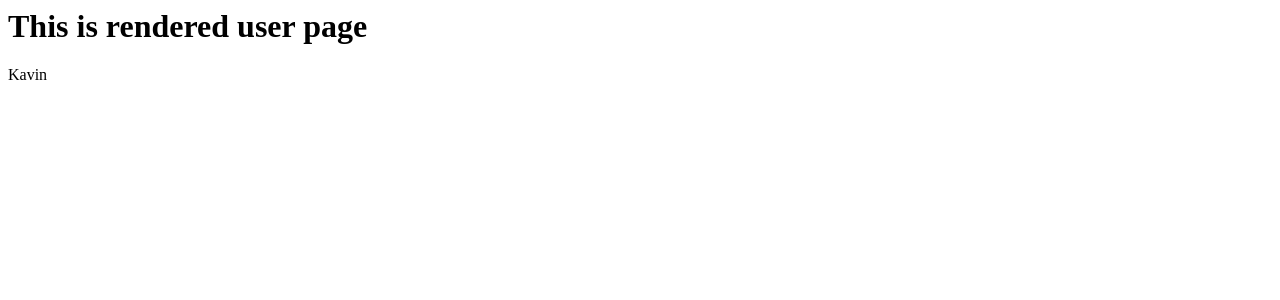
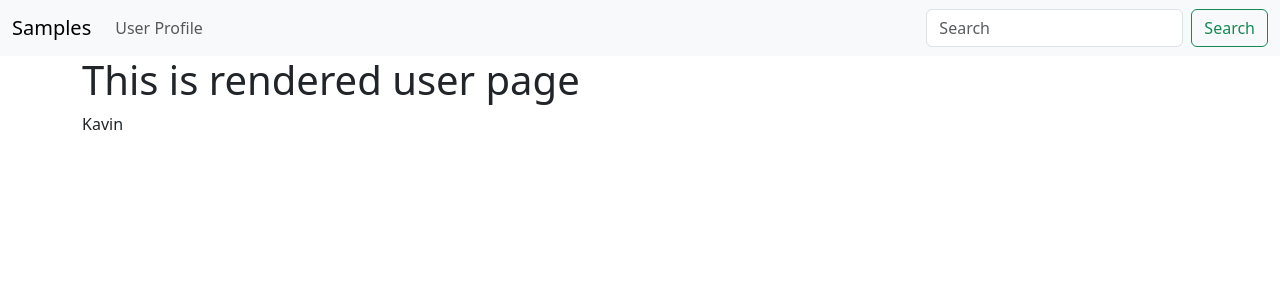
Before and after one commit to kavinraj2k1/FlaskLearning, a Flask app: page /user/Kavin in a window 1280 px wide. Shown: the top 300 px of the page. Run offline with Flask 3, Linux system fonts and the light colour scheme.

Commit message:
Some Changes

```diff
--- a/templates/base.html
+++ b/templates/base.html
@@ -1,6 +1,17 @@
-ABOVE
-
-{%block content%}
+<!doctype html>
+<html lang="en">
+  <head>
+    <meta charset="utf-8">
+    <meta name="viewport" content="width=device-width, initial-scale=1">
+    <title>Flask App with bootstrap</title>
+    <link href="https://cdn.jsdelivr.net/npm/bootstrap@5.3.0/dist/css/bootstrap.min.css" rel="stylesheet" integrity="sha384-9ndCyUaIbzAi2FUVXJi0CjmCapSmO7SnpJef0486qhLnuZ2cdeRhO02iuK6FUUVM" crossorigin="anonymous">
+  </head>
+  <body>
+    {% include 'navbar.html' %}
+    <div class =container>
+    {%block content%}
 {%endblock%}
-
-BELOW
+</div>
+    <script src="https://cdn.jsdelivr.net/npm/bootstrap@5.3.0/dist/js/bootstrap.bundle.min.js" integrity="sha384-geWF76RCwLtnZ8qwWowPQNguL3RmwHVBC9FhGdlKrxdiJJigb/j/68SIy3Te4Bkz" crossorigin="anonymous"></script>
+  </body>
+</html>
--- /dev/null
+++ b/templates/navbar.html
@@ -0,0 +1,19 @@
+<nav class="navbar navbar-expand-lg bg-body-tertiary">
+    <div class="container-fluid">
+      <a class="navbar-brand" href="{{url_for('index')}}">Samples</a>
+      <button class="navbar-toggler" type="button" data-bs-toggle="collapse" data-bs-target="#navbarSupportedContent" aria-controls="navbarSupportedContent" aria-expanded="false" aria-label="Toggle navigation">
+        <span class="navbar-toggler-icon"></span>
+      </button>
+      <div class="collapse navbar-collapse" id="navbarSupportedContent">
+        <ul class="navbar-nav me-auto mb-2 mb-lg-0">
+          <li class="nav-item">
+            <a class="nav-link" href="{{url_for('user',name='Kavin')}}">User Profile</a>
+          </li>
+        </ul>
+        <form class="d-flex" role="search">
+          <input class="form-control me-2" type="search" placeholder="Search" aria-label="Search">
+          <button class="btn btn-outline-success" type="submit">Search</button>
+        </form>
+      </div>
+    </div>
+  </nav>
--- a/templates/user.html
+++ b/templates/user.html
@@ -1,2 +1,7 @@
+{%extends 'base.html' %}
+{%block content %}
+
 <h1>This is rendered user page</h1>
 <p>{{ user_name|capitalize }}</p>
+
+{%endblock%}
```
Also changed, not shown: app.py (+3 -7 lines).
